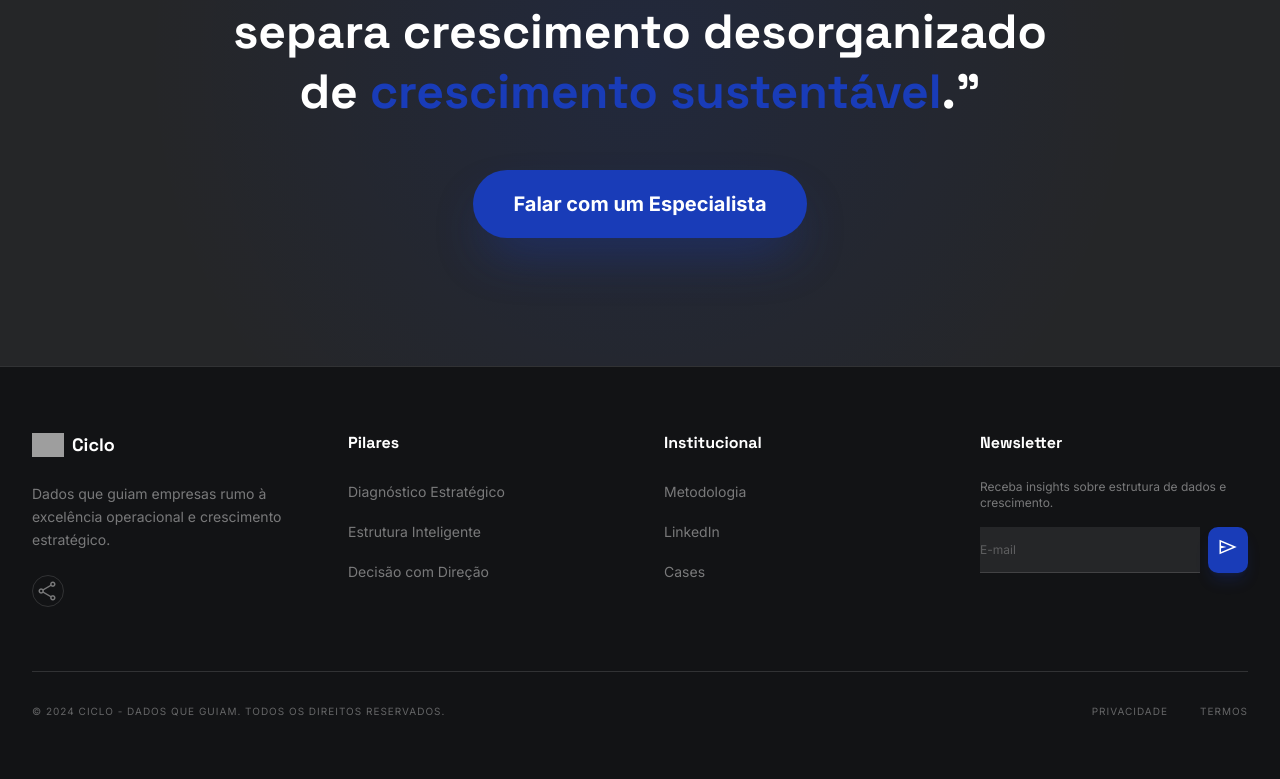
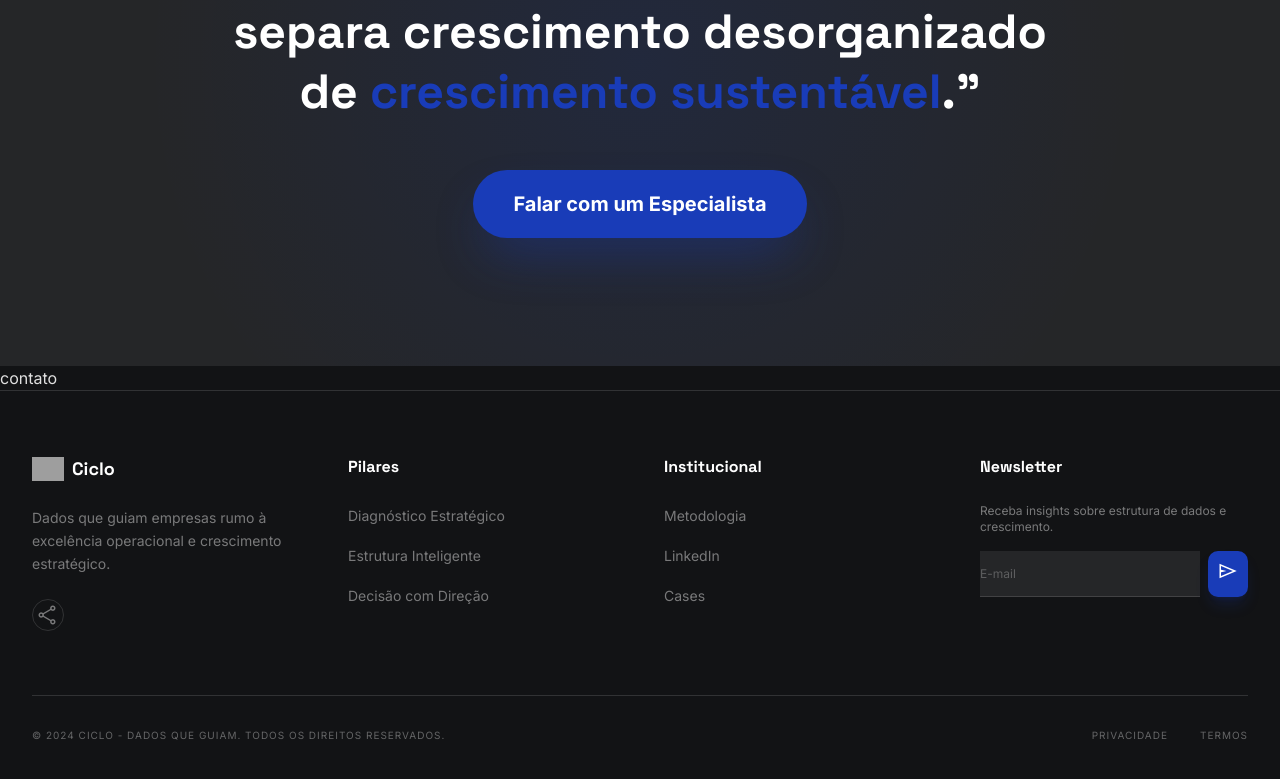
Before and after one commit to EduFrnds/ciclohomepage, a Next.js app: page / in a window 1280 px wide. Shown: the part 3107-3886 px from the top of the page. Built offline with nearby package versions, Linux system fonts and the light colour scheme; grey boxes are pictures that could not be loaded.

Commit message:
Add contato section to the main page

```diff
--- a/app/page.tsx
+++ b/app/page.tsx
@@ -18,6 +18,7 @@ export default function Page() {
         <PillarsSection />
         <ProjectsSection />
         <ClosingCtaSection />
+        <div id="contato">contato</div>
       </main>
       <Footer />
     </>
```
